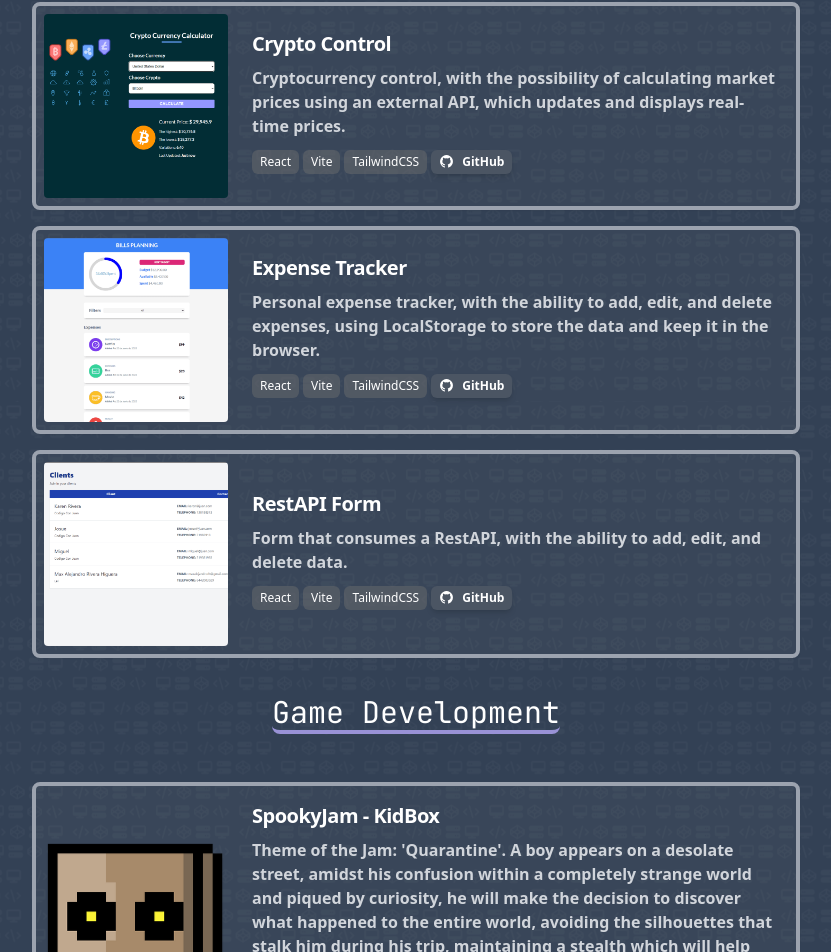
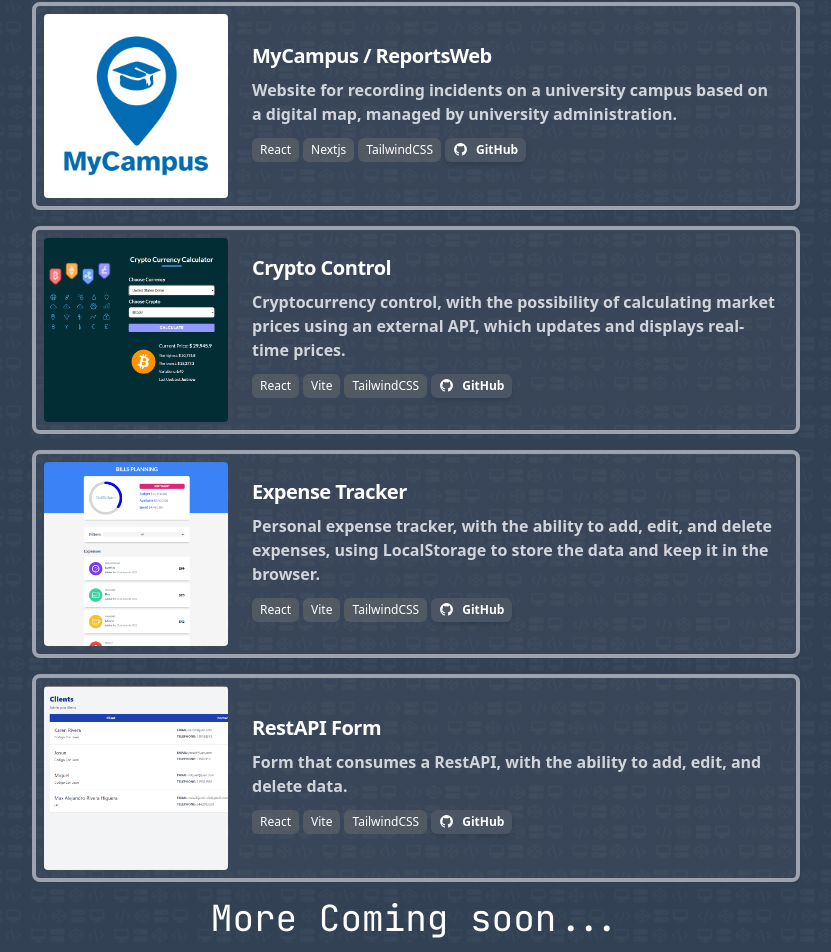
Before and after one commit to Lelmats/PortfolioWeb_React, a React (Vite) app: page / in a window 1280 px wide. Shown: the part 3140-4092 px from the top of the page, without its empty margins (224-1055 px from the left). Built offline with nearby package versions, Linux system fonts and the light colour scheme; what taos would draw is missing.

Commit message:
Added a Project_V1

```diff
--- a/src/App.tsx
+++ b/src/App.tsx
@@ -137,6 +137,13 @@ function App() {
           </h1>
           <div className='grid'>
             <CardProject
+              title={t('projectTitle_1')}
+              description={t('projectDes_1')}
+              tags={['React', 'Nextjs', 'TailwindCSS']}
+              imgPath='img/My-Campus-LogoBG.jpg'
+              linkGithub='https://github.com/Lelmats/MyCampus'
+            />
+            <CardProject
               title={t('cryptoControl')}
               description={t('cryptoControlDes')}
               tags={['React', 'Vite', 'TailwindCSS']}
@@ -157,7 +164,12 @@ function App() {
               imgPath='img/Form_RestAPI_SM.png'
               linkGithub='https://github.com/Lelmats/Form_RestAPI-react-vite'
             />
+
+            <h1 className='font-JetBrains mx-auto text-center w-fit text-white mb-8 ml-auto text-xl sm:text-3xl md:text-3xl xl:text-4xl'>
+            More Coming soon...
+            </h1>
           </div>
+          <br />
           <h1 className='font-JetBrains mx-auto mt-5 text-center w-fit text-white border-b-4 border-secondaryColor rounded-lg mb-12 ml-auto text-xl sm:text-xl md:text-2xl xl:text-3xl'>
             {t('gameDev')}
           </h1>
@@ -185,6 +197,7 @@ function App() {
               linkGithub='https://github.com/Lelmats/WasteShop/tree/main'
               itchLink='https://lelmats.itch.io/kidbox'
             />
+
         </div>
       </div>
 
--- a/src/assets/i18next/About/en.json
+++ b/src/assets/i18next/About/en.json
@@ -24,7 +24,12 @@
 	"jobTitle_4": "FullStack Developer - Freelancer",
 	"jobDate_4": "August 2022 - Present",
 
+
+
 	"Projects": "Projects",
+
+	"projectTitle_1": "MyCampus / ReportsWeb",
+	"projectDes_1": "Website for recording incidents on a university campus based on a digital map, managed by university administration.",
 
 	"cryptoControl": "Crypto Control",
 	"cryptoControlDes": "Cryptocurrency control, with the possibility of calculating market prices using an external API, which updates and displays real-time prices.",
--- a/src/assets/i18next/About/es.json
+++ b/src/assets/i18next/About/es.json
@@ -26,6 +26,9 @@
 
 	"Projects": "Proyectos",
 
+	"projectTitle_1": "MyCampus / ReportsWeb",
+	"projectDes_1": "Sitio web para registrar incidentes en un campus universitario basado en un mapa digital, gestionado por la administración universitaria.",
+
 	"cryptoControl": "Control de Criptomonedas",
 	"cryptoControlDes": "Control de criptomonedas, con la posibilidad de calcular precios de mercado utilizando una API externa, que actualiza y muestra precios en tiempo real.",
 
```
Also changed, not shown: public/img/My-Campus-Logo.png (added), public/img/My-Campus-LogoBG.jpg (added).
